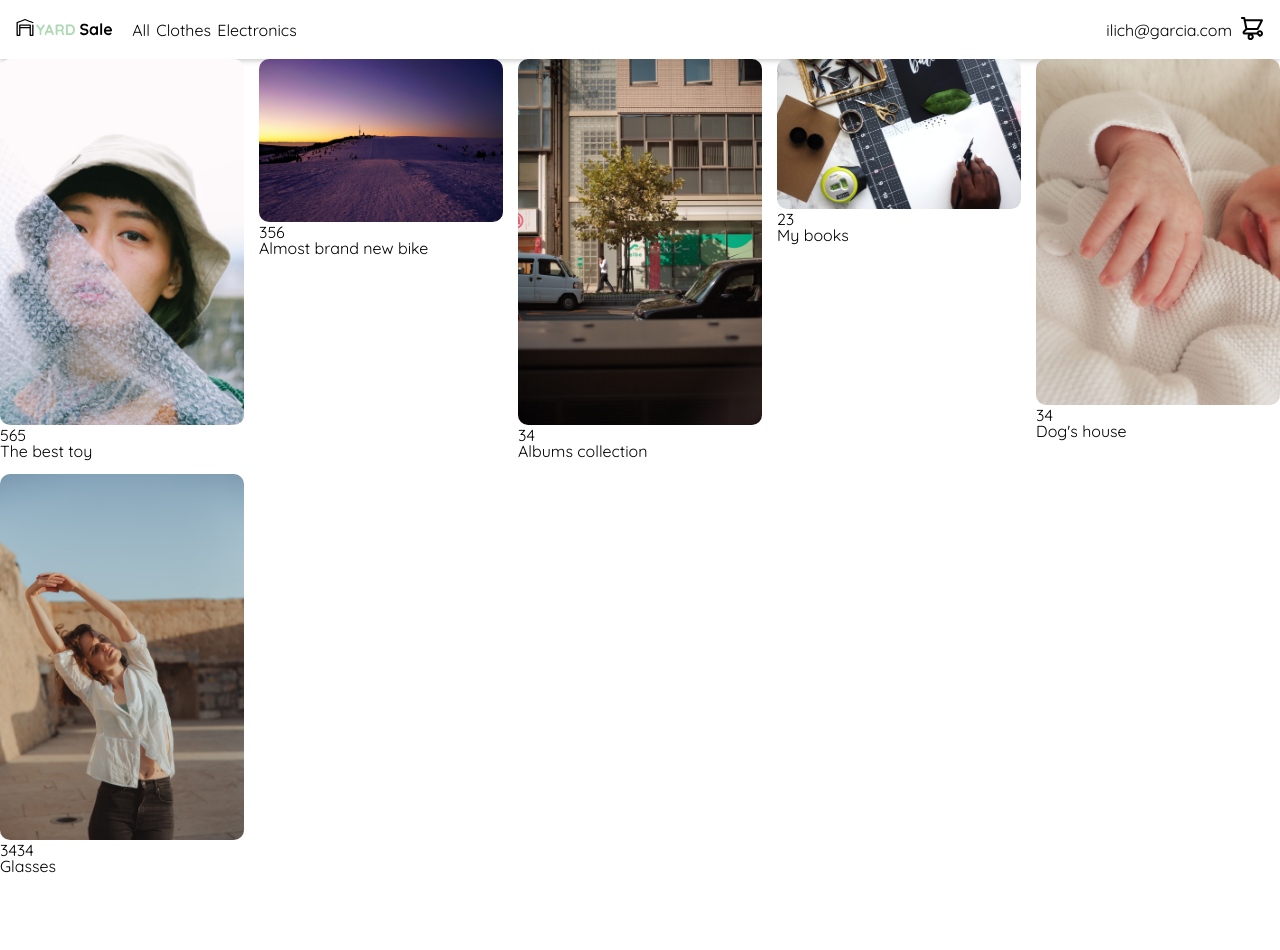
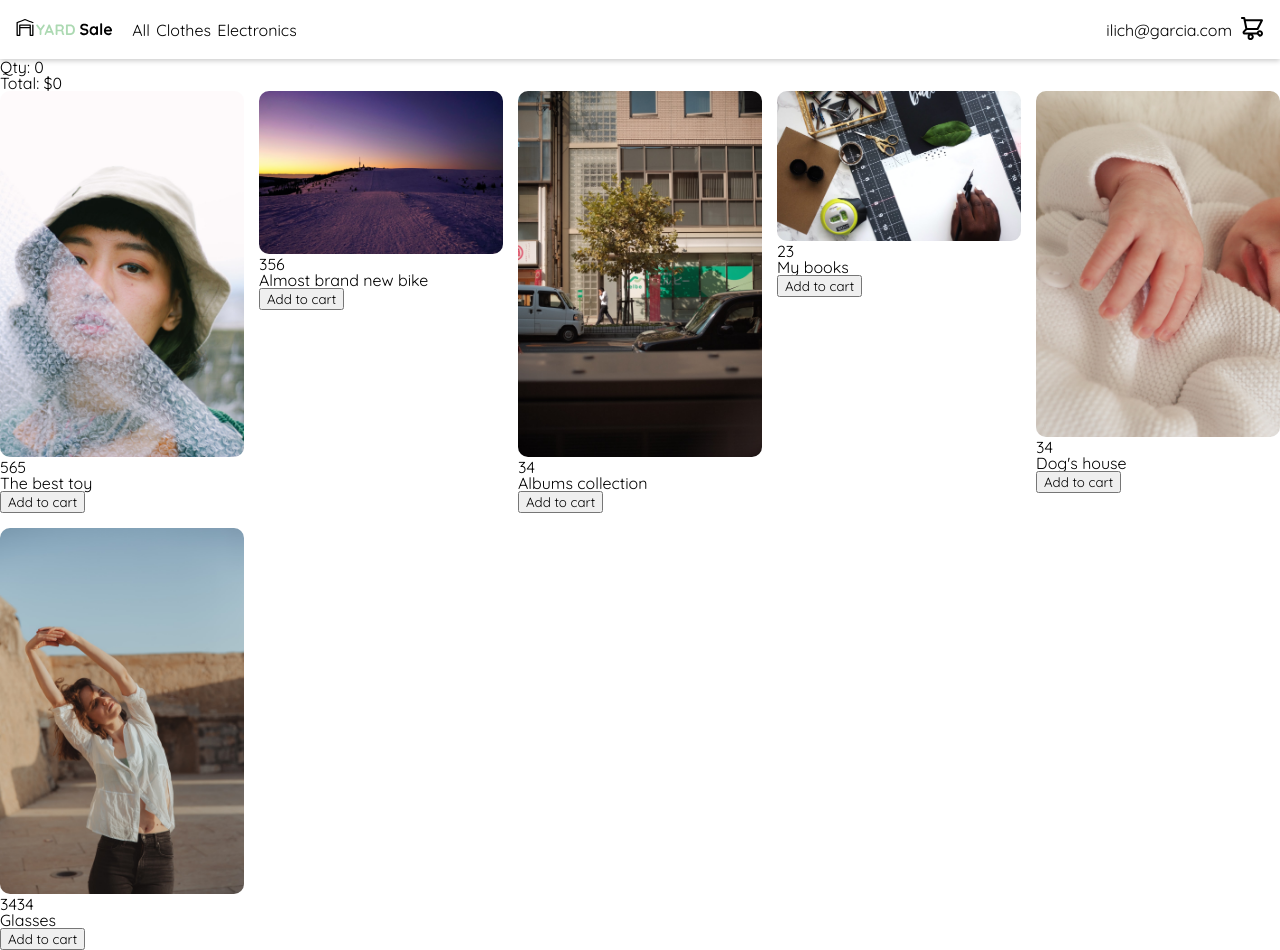
Before and after one commit to ilich-garcia27/platzi-store, an Angular app: page / in a window 1280 px wide. Before the commit the page ends 876 px from the top, so only its background shows below. Built offline with nearby package versions, Linux system fonts and the light colour scheme.

Commit message:
Parent-child communication

```diff
--- a/src/app/components/product/product.component.html
+++ b/src/app/components/product/product.component.html
@@ -1,3 +1,4 @@
 <app-img [img]="product.image"></app-img>
 <h2>{{ product.price }}</h2>
 <p>{{ product.name }}</p>
+<button (click)="addToCart()">Add to cart</button>
--- a/src/app/components/product/product.component.ts
+++ b/src/app/components/product/product.component.ts
@@ -1,5 +1,5 @@
 import { Product } from './../../models/product.model';
-import { Component, Input, OnInit } from '@angular/core';
+import { Component, EventEmitter, Input, OnInit, Output } from '@angular/core';
 
 @Component({
   selector: 'app-product',
@@ -8,10 +8,14 @@ import { Component, Input, OnInit } from '@angular/core';
 })
 export class ProductComponent implements OnInit {
   @Input() product!: Product;
+  @Output() addedProduct = new EventEmitter<Product>();
 
   constructor() { }
 
   ngOnInit(): void {
   }
 
+  addToCart() {
+    this.addedProduct.emit(this.product);
+  }
 }
--- a/src/app/components/products-list/products-list.component.html
+++ b/src/app/components/products-list/products-list.component.html
@@ -1,3 +1,9 @@
+<p>
+  Qty: {{ shoppingCart.length }}
+</p>
+<p>
+  Total: ${{ total }}
+</p>
 <div class="products-grid">
-  <app-product [product]="product" *ngFor="let product of products"></app-product>
+  <app-product [product]="product" *ngFor="let product of products" (addedProduct)="addToCart($event)"></app-product>
 </div>
--- a/src/app/components/products-list/products-list.component.ts
+++ b/src/app/components/products-list/products-list.component.ts
@@ -4,9 +4,11 @@ import { Component, OnInit } from '@angular/core';
 @Component({
   selector: 'app-products-list',
   templateUrl: './products-list.component.html',
-  styleUrls: ['./products-list.component.scss']
+  styleUrls: ['./products-list.component.scss'],
 })
 export class ProductsListComponent implements OnInit {
+  shoppingCart: Product[] = [];
+  total: number = 0;
   products: Product[] = [
     {
       id: '1',
@@ -18,37 +20,41 @@ export class ProductsListComponent implements OnInit {
       id: '2',
       name: 'Almost brand new bike',
       price: 356,
-      image: './assets/images/bike.jpg'
+      image: './assets/images/bike.jpg',
     },
     {
       id: '3',
       name: 'Albums collection',
       price: 34,
-      image: './assets/images/album.jpg'
+      image: './assets/images/album.jpg',
     },
     {
       id: '4',
       name: 'My books',
       price: 23,
-      image: './assets/images/books.jpg'
+      image: './assets/images/books.jpg',
     },
     {
       id: '5',
-      name: 'Dog\'s house',
+      name: "Dog's house",
       price: 34,
-      image: './assets/images/house.jpg'
+      image: './assets/images/house.jpg',
     },
     {
       id: '6',
       name: 'Glasses',
       price: 3434,
-      image: './assets/images/glasses.jpg'
-    }
+      image: './assets/images/glasses.jpg',
+    },
   ];
 
-  constructor() { }
+  constructor() {}
 
-  ngOnInit(): void {
+  ngOnInit(): void {}
+
+  addToCart(product: Product) {
+    this.shoppingCart.push(product);
+    // this.total += product.price;
+    this.total = this.shoppingCart.reduce((sum, item) => sum + item.price, 0); // Reduces an array to a single value.
   }
-
 }
```
Also changed, not shown: src/app/components/img/img.component.ts (+8 -8 lines).
